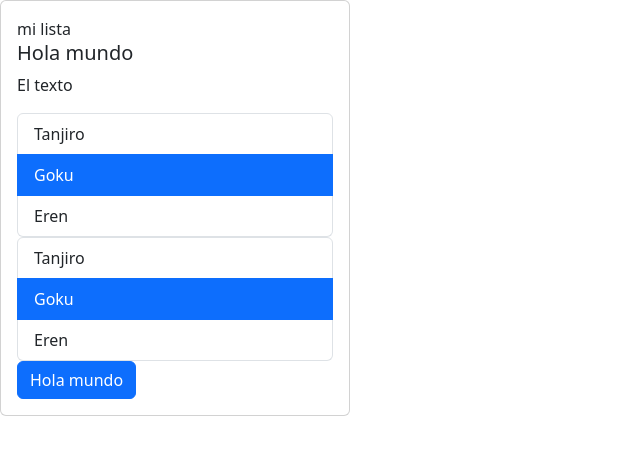
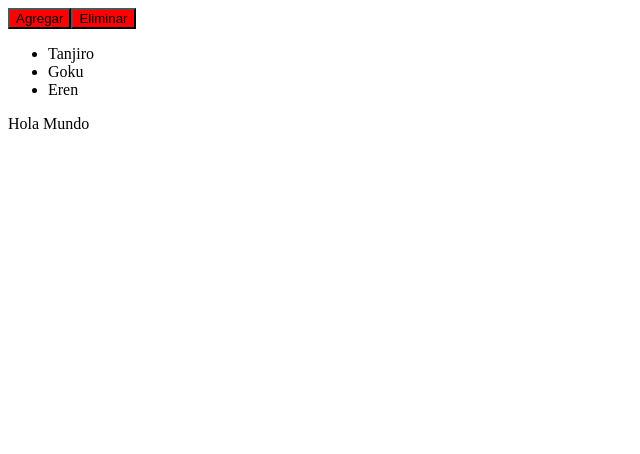
Before and after one commit to Deflinger/react-app, a React (Vite) app: page / in a window 1280 px wide. Shown: the top 454 px of the page, without its empty margins (0-640 px from the left). Built offline with nearby package versions, Linux system fonts and the light colour scheme.

Commit message:
Agregar y eliminar valores a una lista

```diff
--- a/src/App.tsx
+++ b/src/App.tsx
@@ -1,12 +1,14 @@
 import { useState } from "react";
 import Button from "./components/Button";
 import Card ,{CardBody} from "./components/Card";
-import List from "./components/List";
+import List from './components/List';
 
 function App() {
-
+    const [data,setData]=useState(["Tanjiro", "Goku", "Eren"]);
+/*
     const [isLoading, setisLoading]=useState(false);
     const handleClick= () => setisLoading(!isLoading);
+    //estableciendo el estado del boton
 
     const list= ["Tanjiro", "Goku", "Eren"];
     const handleSelect = (elemento:string) => {
@@ -31,6 +33,15 @@
                 Hola mundo
             </Button>
         </Card>;
+*/
+    const addMinion = () => setData([... data,"Minion"]);
+    const delMinion = () => setData(data.slice(0,-1));
+return <Card>
+    <Button onClick={addMinion}>Agregar</Button>
+    <Button onClick={delMinion}>Eliminar</Button>
+    <List data={data }/>
+    Hola Mundo
+    </Card>;
 }
 
 export default App;
--- a/src/components/Button.tsx
+++ b/src/components/Button.tsx
@@ -1,14 +1,18 @@
-import React, { ReactNode } from 'react'
+import { ReactNode } from 'react'
 
 type Props = {
     children:ReactNode;
-    isLoading: boolean;
+    isLoading?: boolean;
     onClick: ()=> void;
 }
+  const styles={
+    backgroundColor: "red"
+  };
 
 function Button({children, isLoading, onClick}: Props) {
   return (
     <button
+    style={styles }
     onClick={onClick}
     disabled={isLoading}
     type="button"
--- a/src/main.tsx
+++ b/src/main.tsx
@@ -1,7 +1,7 @@
 import React from 'react'
 import ReactDOM from 'react-dom/client'
 import App from './App.tsx'
-import 'bootstrap/dist/css/bootstrap.min.css'
+//import 'bootstrap/dist/css/bootstrap.min.css'
 
 ReactDOM.createRoot(document.getElementById('root')!).render(
   <React.StrictMode>
```
